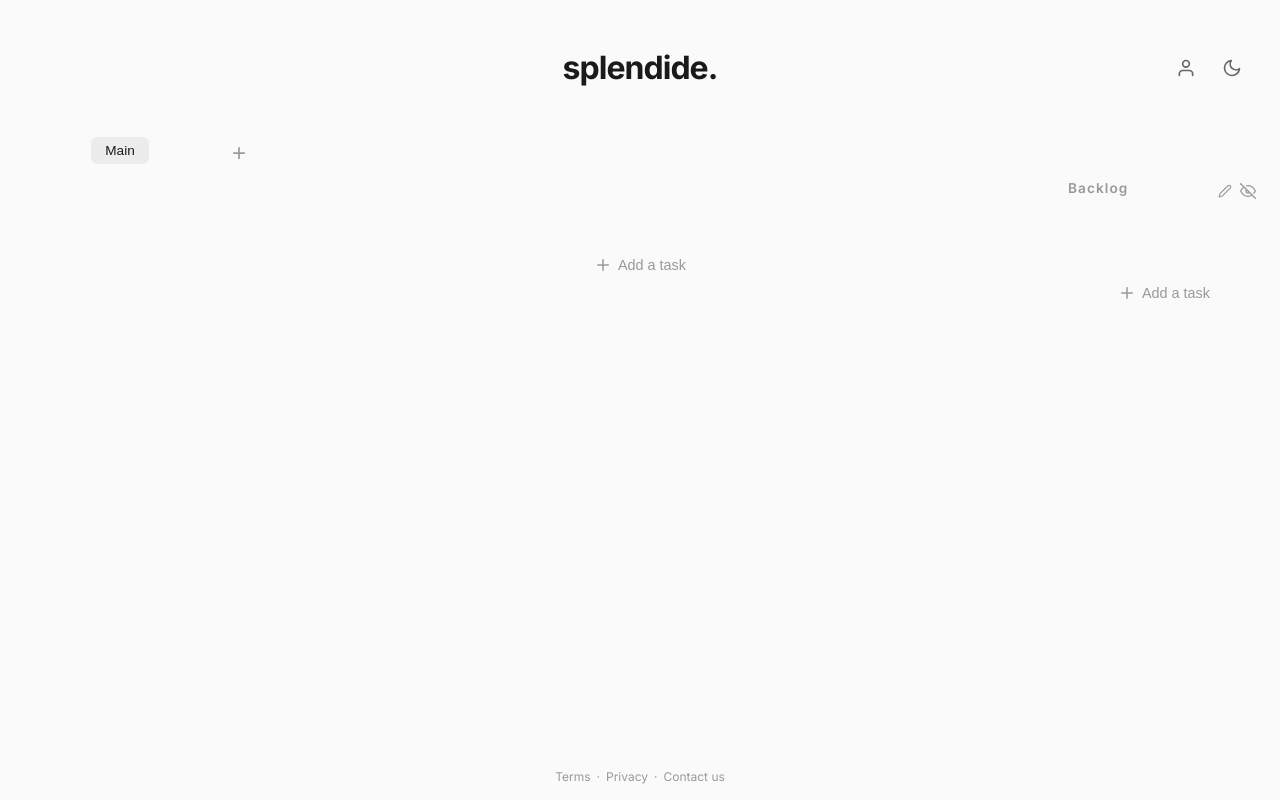
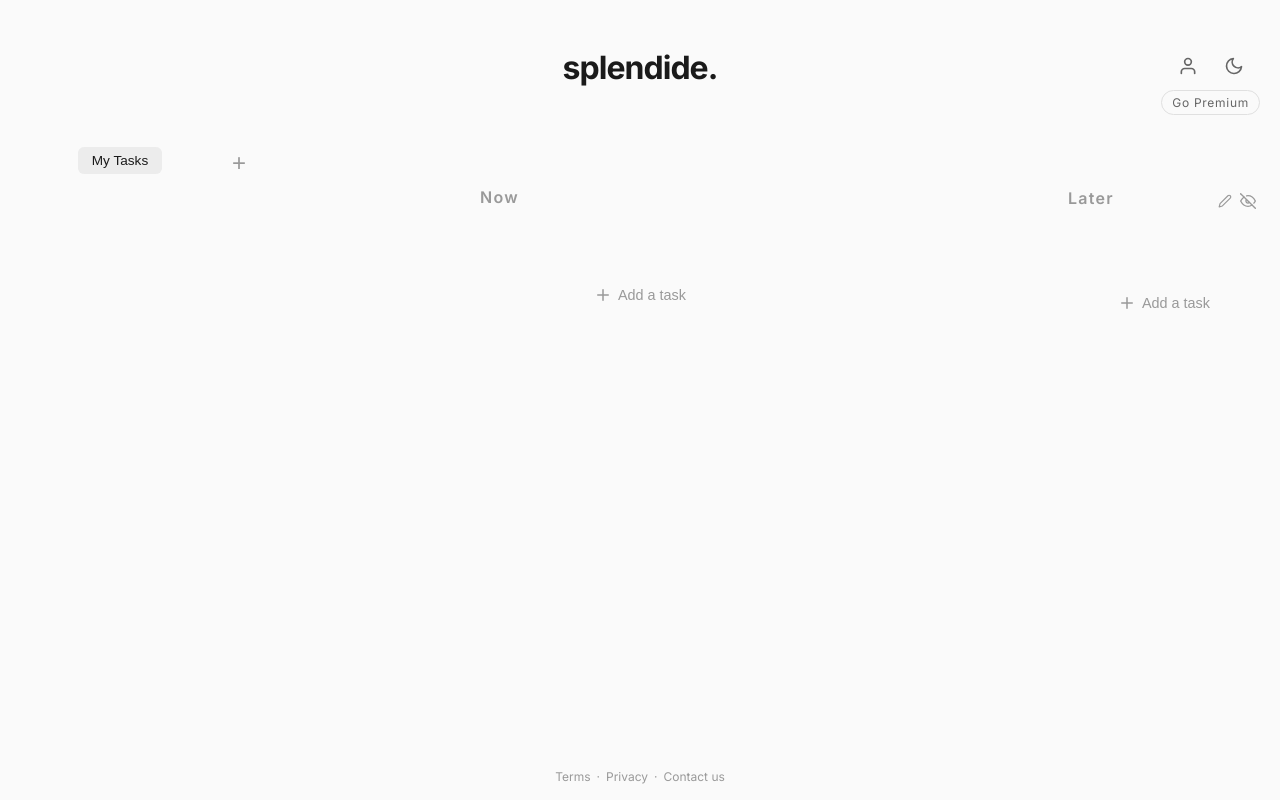
Before and after one commit to NeoIsThere/splendide-frontend, an Angular app: page / in a window 1280 px wide. Built offline with nearby package versions, Linux system fonts and the light colour scheme.

Commit message:
frontend ok

```diff
--- a/src/app/pages/home/home.component.html
+++ b/src/app/pages/home/home.component.html
@@ -6,6 +6,8 @@
     <div class="my-title logo">splendide.</div>
     <div>
       <div class="my-buttons">
+        <div class="my-buttons-stack">
+        <div class="my-buttons-icons">
           <div class="user-menu-wrapper">
           <button
             class="icon-btn"
@@ -108,22 +110,16 @@
             </svg>
           }
           </button>
-        <div class="my-upgrade-desktop">
-          @if (auth.isLoggedIn() && !auth.isPremium()) {
-            <a class="upgrade-link" routerLink="/payment" aria-label="Upgrade to premium"
-              >Upgrade</a
-            >
+        </div>
+        @if (!auth.isPremium()) {
+          <a class="upgrade-link" [routerLink]="auth.isLoggedIn() ? '/payment' : '/sign-in'" aria-label="Go Premium">Go Premium</a>
         }
         </div>
       </div>
     </div>
   </div>
   <div class="my-below-top-bar">
-    <div class="my-upgrade-mobile">
-      @if (auth.isLoggedIn() && !auth.isPremium()) {
-        <a class="upgrade-link" routerLink="/payment" aria-label="Upgrade to premium">Upgrade</a>
-      }
-    </div>
+
   </div>
 
   <!-- ═══ Section Nav (mobile) ═══ -->
@@ -271,8 +267,8 @@
               </button>
             }
           </div>
+          @if (sections().length > 1) {
             <div>
-          @if (sections().length > 1) {
               @if (confirmingDeleteSectionId() === sec.id) {
                 <div class="clear-confirm">
                   <span class="clear-confirm-label">Delete section:</span>
@@ -301,8 +297,8 @@
                   </svg>
                 </button>
               }
+            </div>
           }
-        </div>
         </div>
       }
 
@@ -337,6 +333,7 @@
     <!-- ═══ Main Section ═══ -->
     <div class="my-list-col main-section" #mainSection>
       <div class="my-primary-list-container">
+        <h2 class="section-title main-list-title">Now</h2>
         <p class="counter" [class.counter-invisible]="taskCount() === 0 || completedCount() === 0">
           {{ completedCount() }} / {{ taskCount() }}
         </p>
--- a/src/app/pages/home/home.component.scss
+++ b/src/app/pages/home/home.component.scss
@@ -3,7 +3,7 @@ $ease: cubic-bezier(0.4, 0, 0.2, 1);
 .my-top-bar {
   display: grid;
   grid-template-columns: 1fr auto 1fr;
-  align-items: center;
+  align-items: start;
 }
 
 .my-left {
@@ -16,30 +16,28 @@ $ease: cubic-bezier(0.4, 0, 0.2, 1);
   display: flex;
   flex-direction: row;
   justify-content: flex-end;
-  align-items: center;
-  gap: 10px;
   position: relative;
   z-index: 10;
-  @media (max-width: 768px) {
-    gap: 3px;
-  }
 }
 
 .my-below-top-bar {
-  height: 50px;
-  display: flex;
-  justify-content: flex-end;
+  height: 32px;
 }
 
-.my-upgrade-desktop {
-  @media (max-width: 768px) {
-    display: none;
-  }
+.my-buttons-stack {
+  display: flex;
+  flex-direction: column;
+  align-items: center;
+  gap: 6px;
 }
 
-.my-upgrade-mobile {
-  @media (min-width: 769px) {
-    display: none;
+.my-buttons-icons {
+  display: flex;
+  flex-direction: row;
+  align-items: center;
+  gap: 10px;
+  @media (max-width: 768px) {
+    gap: 3px;
   }
 }
 
@@ -102,8 +100,8 @@ $ease: cubic-bezier(0.4, 0, 0.2, 1);
   }
 }
 
-.section-nav-mobile-underneath{
-   display: none;
+.section-nav-mobile-underneath {
+  display: none;
 
   @media (max-width: 768px) {
     display: flex;
@@ -133,7 +131,7 @@ $ease: cubic-bezier(0.4, 0, 0.2, 1);
   width: 70px;
 }
 
-.section-nav-right-inner{
+.section-nav-right-inner {
   width: 100%;
 }
 
@@ -174,12 +172,14 @@ $ease: cubic-bezier(0.4, 0, 0.2, 1);
   border-radius: 50%;
   display: grid;
   place-items: center;
-  transition: color 0.2s $ease, background 0.2s $ease;
+  transition:
+    color 0.2s $ease,
+    background 0.2s $ease;
   flex-shrink: 0;
 
   &:hover {
     color: var(--text);
-    background: var(--hover-bg, rgba(128,128,128,0.1));
+    background: var(--hover-bg, rgba(128, 128, 128, 0.1));
   }
 }
 
@@ -205,7 +205,9 @@ $ease: cubic-bezier(0.4, 0, 0.2, 1);
   padding: 0 0 8px;
   overflow-x: auto;
   scrollbar-width: none;
-  &::-webkit-scrollbar { display: none; }
+  &::-webkit-scrollbar {
+    display: none;
+  }
 
   @media (max-width: 768px) {
     display: none;
@@ -222,7 +224,9 @@ $ease: cubic-bezier(0.4, 0, 0.2, 1);
 
   .remove-btn-section {
     opacity: 0 !important;
-    transition: opacity 0.2s $ease, color 0.2s $ease !important;
+    transition:
+      opacity 0.2s $ease,
+      color 0.2s $ease !important;
   }
 
   &:hover .remove-btn-section {
@@ -240,8 +244,8 @@ $ease: cubic-bezier(0.4, 0, 0.2, 1);
 
   &.cdk-drag-preview {
     border-radius: 6px;
-    background: var(--active-tab-bg, rgba(128,128,128,0.12));
-    box-shadow: 0 2px 8px rgba(0,0,0,0.15);
+    background: var(--active-tab-bg, rgba(128, 128, 128, 0.12));
+    box-shadow: 0 2px 8px rgba(0, 0, 0, 0.15);
   }
 }
 
@@ -264,19 +268,21 @@ $ease: cubic-bezier(0.4, 0, 0.2, 1);
   border-radius: 6px;
   font-size: 0.85rem;
   color: var(--text-secondary, #888);
-  transition: background $ease 0.15s, color $ease 0.15s;
+  transition:
+    background $ease 0.15s,
+    color $ease 0.15s;
   white-space: nowrap;
   width: 100%;
   overflow: hidden;
   text-overflow: ellipsis;
 
   &:hover {
-    background: var(--hover-bg, rgba(128,128,128,0.1));
+    background: var(--hover-bg, rgba(128, 128, 128, 0.1));
   }
 
   .section-tab.active & {
     color: var(--text-primary, #222);
-    background: var(--active-tab-bg, rgba(128,128,128,0.12));
+    background: var(--active-tab-bg, rgba(128, 128, 128, 0.12));
   }
 }
 
@@ -309,6 +315,17 @@ $ease: cubic-bezier(0.4, 0, 0.2, 1);
   }
 }
 
+.add-btn-section-label {
+  display: inline-flex !important;
+  align-items: center;
+  justify-content: center;
+  gap: 6px;
+  font-size: 0.9rem !important;
+  line-height: normal !important;
+  width: auto !important;
+  white-space: nowrap;
+}
+
 .section-actions {
   display: flex;
   align-items: center;
@@ -327,7 +344,7 @@ $ease: cubic-bezier(0.4, 0, 0.2, 1);
   transition: background $ease 0.15s;
 
   &:hover {
-    background: var(--hover-bg, rgba(128,128,128,0.1));
+    background: var(--hover-bg, rgba(128, 128, 128, 0.1));
   }
 }
 
@@ -356,7 +373,7 @@ $ease: cubic-bezier(0.4, 0, 0.2, 1);
   &.cdk-drag-preview {
     background: var(--card, #fff);
     border-radius: 4px;
-    box-shadow: 0 2px 8px rgba(0,0,0,0.15);
+    box-shadow: 0 2px 8px rgba(0, 0, 0, 0.15);
   }
 
   &.cdk-drag-placeholder {
@@ -404,18 +421,26 @@ $ease: cubic-bezier(0.4, 0, 0.2, 1);
   }
 }
 
-.my-first-list-col{
+.my-first-list-col {
   @media (max-width: 768px) {
     display: none;
   }
 }
 
 .my-list-col {
-  //border: 1px solid red;
+  @media (max-width: 768px) {
+    display: flex;
+    flex-direction: column;
+    flex: 1;
+  }
 }
 
 .my-primary-list-container {
-  //border: 2px solid blue;
+  @media (max-width: 768px) {
+    display: flex;
+    flex-direction: column;
+    flex: 1;
+  }
 
   @media (min-width: 768px) {
     width: 35vw;
@@ -492,6 +517,7 @@ $ease: cubic-bezier(0.4, 0, 0.2, 1);
     width: 100%;
     text-align: center;
     margin-top: 4px;
+    font-size: 0.6rem;
   }
 }
 
@@ -631,7 +657,7 @@ $ease: cubic-bezier(0.4, 0, 0.2, 1);
 
 // ─── Section title ─────────────────────────────────────────
 .section-title {
-  font-size: 0.85rem;
+  font-size: 1rem;
   font-weight: 600;
   color: var(--text-muted);
   letter-spacing: 0.08em;
@@ -642,7 +668,6 @@ $ease: cubic-bezier(0.4, 0, 0.2, 1);
     text-overflow: ellipsis;
     white-space: nowrap;
     max-width: calc(100% - 56px);
-
   }
 }
 
@@ -650,6 +675,15 @@ $ease: cubic-bezier(0.4, 0, 0.2, 1);
 .main-drop-zone {
   flex: 1;
   min-height: 200px;
+  display: flex;
+  flex-direction: column;
+
+  @media (max-width: 768px) {
+    &:has(> .add-btn-empty) {
+      justify-content: center;
+      align-items: center;
+    }
+  }
 }
 
 // ─── Secondary drop zone ─────────────────────────────────
@@ -739,9 +773,7 @@ $ease: cubic-bezier(0.4, 0, 0.2, 1);
   }
 }
 
-
-
-.my-second-list-buttons{
+.my-second-list-buttons {
   //border: 2px solid orange;
   display: flex;
 }
@@ -1253,7 +1285,9 @@ $ease: cubic-bezier(0.4, 0, 0.2, 1);
 
 .move-btn {
   opacity: 0.5;
-  transition: opacity 0.2s $ease, color 0.2s $ease !important;
+  transition:
+    opacity 0.2s $ease,
+    color 0.2s $ease !important;
   &:hover {
     opacity: 1;
     color: var(--text);
--- a/src/app/pages/home/home.component.ts
+++ b/src/app/pages/home/home.component.ts
@@ -19,7 +19,7 @@ interface Task {
   done: boolean;
 }
 
-const DEFAULT_BACKLOG_TITLE = 'Backlog';
+const DEFAULT_BACKLOG_TITLE = 'Later';
 const MAX_SECTIONS = 5;
 const MAX_MAIN_TASKS = 5;
 const MAX_BACKLOG_TASKS = 1000;
@@ -332,6 +332,7 @@ export class HomeComponent implements OnDestroy {
 
   protected startEditingSection(sectionId: string): void {
     if (this.isEditing()) return;
+    if (this.sections().length < 2) return;
     this.editingSectionId.set(sectionId);
     this.focusVisibleInput(`[data-edit-section="${sectionId}"]`, true);
   }
--- a/src/app/pages/sign-in/sign-in.component.ts
+++ b/src/app/pages/sign-in/sign-in.component.ts
@@ -23,6 +23,9 @@ import { GoogleButtonComponent } from '../../components/google-button.component'
           <p class="auth-error" role="alert">{{ error() }}</p>
         }
 
+        @if (googleLoading()) {
+          <p class="auth-loading">Signing in…</p>
+        } @else {
         <form [formGroup]="form" (ngSubmit)="onSubmit()" class="auth-form">
           <label class="auth-label" for="email">Email</label>
           <input
@@ -58,6 +61,7 @@ import { GoogleButtonComponent } from '../../components/google-button.component'
         <div class="auth-divider"><span>or</span></div>
 
         <app-google-button (credentialResponse)="onGoogleSignIn($event)" />
+        }
 
         <p class="auth-switch">
           Don't have an account? <a routerLink="/sign-up">Sign up</a>
@@ -76,6 +80,11 @@ import { GoogleButtonComponent } from '../../components/google-button.component'
     }
     .auth-input--error {
       border-color: #e53e3e;
+    }
+    .auth-loading {
+      text-align: center;
+      color: var(--text-muted);
+      margin: 24px 0;
     }
     .auth-legal {
       text-align: center;
@@ -97,6 +106,7 @@ export class SignInComponent {
 
   protected readonly error = signal('');
   protected readonly loading = signal(false);
+  protected readonly googleLoading = signal(false);
 
   protected readonly form = this.fb.nonNullable.group({
     email: ['', [Validators.required, Validators.email]],
@@ -112,7 +122,7 @@ export class SignInComponent {
     try {
       const { email, password } = this.form.getRawValue();
       await this.auth.login(email, password);
-      this.router.navigate(['/']);
+      this.router.navigate(this.auth.isPremium() ? ['/'] : ['/payment']);
     } catch (e: any) {
       this.error.set(e?.error?.error ?? 'Sign in failed. Please try again.');
     } finally {
@@ -121,15 +131,17 @@ export class SignInComponent {
   }
 
   protected async onGoogleSignIn(idToken: string): Promise<void> {
+    this.googleLoading.set(true);
     this.loading.set(true);
     this.error.set('');
     try {
       await this.auth.googleAuth(idToken);
-      this.router.navigate(['/']);
+      this.router.navigate(this.auth.isPremium() ? ['/'] : ['/payment']);
     } catch (e: any) {
       this.error.set(e?.error?.error ?? 'Google sign in failed.');
     } finally {
       this.loading.set(false);
+      this.googleLoading.set(false);
     }
   }
 }
--- a/src/app/services/storage.service.ts
+++ b/src/app/services/storage.service.ts
@@ -40,12 +40,12 @@ function createDefaultPartition(): Partition {
     sections: [
       {
         id: sectionId,
-        title: 'Main',
+        title: 'My Tasks',
         position: 0,
         metadataLastModifiedAt: now,
         lists: [
           { id: mainListId, title: '', lastModifiedAt: now, content: [], isBacklog: false },
-          { id: backlogListId, title: 'Backlog', lastModifiedAt: now, content: [], isBacklog: true },
+          { id: backlogListId, title: 'Later', lastModifiedAt: now, content: [], isBacklog: true },
         ],
       },
     ],
```
Also changed, not shown: src/app/pages/sign-up/sign-up.component.ts (+14 -2 lines). Lines whose indentation alone changed are shown as unchanged.
